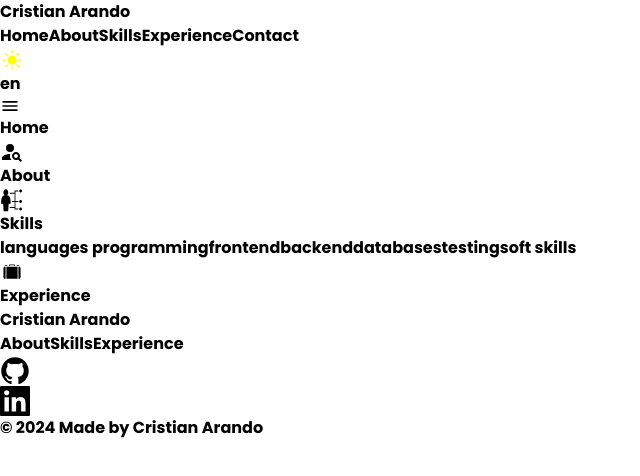
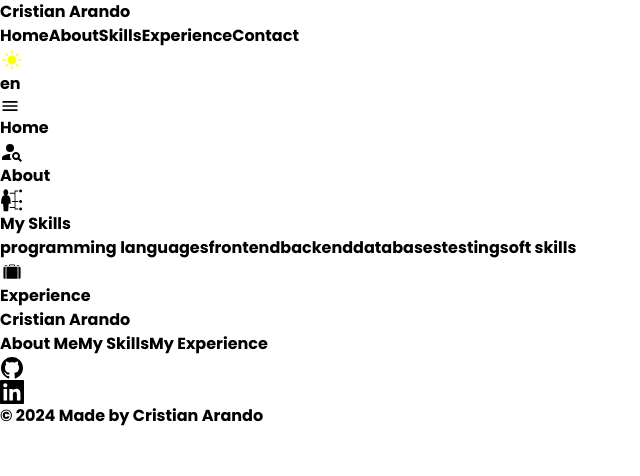
Before and after one commit to iamcristian/Portfolio, a Next.js app: page / in a window 1280 px wide. Shown: the top 476 px of the page, without its empty margins (0-640 px from the left). Built offline with nearby package versions, Linux system fonts and the light colour scheme.

Commit message:
Add Footer component and update Skills component

```diff
--- a/app/layout.tsx
+++ b/app/layout.tsx
@@ -47,8 +47,8 @@ export default function RootLayout({
         <ConfigProvider>
           <Navbar />
           {children}
+          <Footer />
         </ConfigProvider>
-        <Footer />
       </body>
     </html>
   );
--- a/components/Footer/Footer.tsx
+++ b/components/Footer/Footer.tsx
@@ -3,25 +3,37 @@
 import Link from "next/link";
 import { GrGithub, GrLinkedin } from "react-icons/gr";
 
+import esTranslations from "../../translations/es.json";
+import enTranslations from "../../translations/en.json";
+import { useAppContext } from "@/context/ConfigContext";
+
 export const Footer = () => {
+  const { language } = useAppContext();
+  const translations = language === "es" ? esTranslations : enTranslations;
+  const { footer, about, skills, experience } = translations;
+
+  const { title: aboutTitle } = about;
+  const { title: skillsTitle } = skills;
+  const { title: experienceTitle } = experience;
+  const { end } = footer;
   return (
     <footer className="flex flex-col justify-center items-center px-5 sm:px-8 md:px-[8%] xl:px-[20%] gap-5 md:gap-10 h-full py-10 bg-white text-black dark:bg-black dark:text-white transition-colors duration-1000">
-      <h3 >Cristian Arando</h3>
+      <h3>Cristian Arando</h3>
       <section className="flex gap-5 md:gap-10">
-        <Link href="#about">About</Link>
-        <Link href="#skills">Skills</Link>
-        <Link href="#projects">Experience</Link>
+        <Link href="#about">{aboutTitle}</Link>
+        <Link href="#skills">{skillsTitle}</Link>
+        <Link href="#projects">{experienceTitle}</Link>
       </section>
       <section className="flex gap-3 md:gap-6">
         <Link href="https://github.com/iamcristian" target="_blank">
-          <GrGithub size={30} />
+          <GrGithub size={"1.5rem"} />
         </Link>
         <Link href="https://www.linkedin.com/in/cristianarando" target="_blank">
-          <GrLinkedin size={30} />
+          <GrLinkedin size={"1.5rem"} />
         </Link>
       </section>
       <p className="text-center">
-        © {new Date().getFullYear()} Made by Cristian Arando
+        © {new Date().getFullYear()} {end}
       </p>
     </footer>
   );
--- a/components/Navbar/Navbar.tsx
+++ b/components/Navbar/Navbar.tsx
@@ -1,16 +1,21 @@
 "use client";
 
-import { ConfigContext } from "@/context/ConfigContext";
+import { useAppContext } from "@/context/ConfigContext";
 import Link from "next/link";
-import { useContext, useState } from "react";
+import { useState } from "react";
 import { CgClose } from "react-icons/cg";
 import { FaMoon } from "react-icons/fa";
 import { IoIosSunny } from "react-icons/io";
 import { MdMenu } from "react-icons/md";
 
+import esTranslations from "../../translations/es.json";
+import enTranslations from "../../translations/en.json";
+
 export const Navbar = () => {
-  const { theme, toggleTheme, language, toggleLanguage } =
-    useContext(ConfigContext);
+  const { theme, toggleTheme, language, toggleLanguage } = useAppContext();
+
+  const translations = language === "es" ? esTranslations : enTranslations;
+  const { home, about, contact, experience, skills } = translations.navbar;
 
   const [menuOpen, setMenuOpen] = useState(false);
 
@@ -26,19 +31,19 @@ export const Navbar = () => {
         } fixed top-12 left-0 md:static w-4/6 h-3/4 flex flex-col md:flex-row justify-center items-center gap-10 transition-transform duration-1000 md:translate-x-0 md:flex`}
       >
         <Link className="md:hover:underline" href="#home">
-          Home
+          {home}
         </Link>
         <Link className="md:hover:underline" href="#about">
-          About
+          {about}
         </Link>
         <Link className="md:hover:underline" href="#skills">
-          Skills
+          {skills}
         </Link>
         <Link className="md:hover:underline" href="#projects">
-          Experience
+          {experience}
         </Link>
         <Link className="md:hover:underline" href="#contact">
-          Contact
+          {contact}
         </Link>
       </nav>
 
@@ -57,7 +62,7 @@ export const Navbar = () => {
             onClick={toggleTheme}
           />
         )}
-        <button className="uppercase mr-5 md:mr-0" onClick={toggleLanguage}>
+        <button className="uppercase mr-5 md:mr-0 w-2" onClick={toggleLanguage}>
           {language}
         </button>
         {menuOpen ? (
--- a/components/Skills/Skills.tsx
+++ b/components/Skills/Skills.tsx
@@ -1,14 +1,21 @@
+"use client";
+
 import { TabTable } from "./TabTable";
 import { GiSkills } from "react-icons/gi";
+import esTranslations from "../../translations/es.json";
+import enTranslations from "../../translations/en.json";
+import { useAppContext } from "@/context/ConfigContext";
 
 export const Skills = () => {
+  const { language } = useAppContext();
+
+  const translations = language === "es" ? esTranslations : enTranslations;
+  const { title } = translations.skills;
+
   return (
-    <section
-      className="section-page flex flex-col justify-start"
-      id="skills"
-    >
+    <section className="section-page flex flex-col justify-start" id="skills">
       <h2 className="mb-4">
-        <GiSkills size={"1.5rem"} className="inline-block" /> Skills
+        <GiSkills size={"1.5rem"} className="inline-block" /> {title}
       </h2>
       <TabTable />
     </section>
--- a/components/Skills/TabContent.tsx
+++ b/components/Skills/TabContent.tsx
@@ -2,17 +2,17 @@
 export const LanguagesProgrammingSkills = () => {
   return (
     <div className="text-sm font-mono">
-
+      tab1
     </div>
   );
 };
 
 export const FrontendSkills = () => {
-  return <div></div>;
+  return <div>2</div>;
 };
 
 export const BackendSkills = () => {
-  return <div></div>;
+  return <div>3</div>;
 };
 
 export const DatabasesSkills = () => {
@@ -26,7 +26,6 @@ export const TestingSkills = () => {
 export const SoftSkills = () => {
   return (
     <div>
-      {/* Aquí puedes añadir iconos para habilidades blandas si lo deseas */}
     </div>
   );
 };
--- a/components/Skills/TabTable.tsx
+++ b/components/Skills/TabTable.tsx
@@ -2,11 +2,24 @@
 
 import { useState } from "react";
 import { ButtonTab } from "./ButtonTab";
-import { BackendSkills, DatabasesSkills, FrontendSkills, LanguagesProgrammingSkills, SoftSkills, TestingSkills } from "./TabContent";
+import {
+  BackendSkills,
+  DatabasesSkills,
+  FrontendSkills,
+  LanguagesProgrammingSkills,
+  SoftSkills,
+  TestingSkills,
+} from "./TabContent";
+import { useAppContext } from "@/context/ConfigContext";
 
-const tabs = ["languages programming", "frontend", "backend", "databases", "testing", "soft skills"];
+import esTranslations from "../../translations/es.json";
+import enTranslations from "../../translations/en.json";
 
 export const TabTable = () => {
+  const { language } = useAppContext();
+  const translations = language === "es" ? esTranslations : enTranslations;
+  const { tabs } = translations.skills as { tabs: string[] };
+
   const [selectedTab, setSelectedTab] = useState("languages programming");
 
   const handleTabChange = (tab: string) => {
@@ -15,17 +28,17 @@ export const TabTable = () => {
 
   const getTabContent = () => {
     switch (selectedTab) {
-      case "languages programming":
+      case tabs[0]:
         return <LanguagesProgrammingSkills />;
-      case "frontend":
+      case tabs[1]:
         return <FrontendSkills />;
-      case "backend":
+      case tabs[2]:
         return <BackendSkills />;
-      case "databases":
+      case tabs[3]:
         return <DatabasesSkills />;
-      case "testing":
+      case tabs[4]:
         return <TestingSkills />;
-      case "soft skills":
+      case tabs[5]:
         return <SoftSkills />;
       default:
         return null;
--- a/context/ConfigContext.tsx
+++ b/context/ConfigContext.tsx
@@ -1,6 +1,6 @@
 "use client";
 
-import React, { createContext, useEffect, useState } from "react";
+import React, { createContext, useContext, useState } from "react";
 
 type Theme = "light" | "dark";
 type Language = "en" | "es";
@@ -12,7 +12,7 @@ interface ConfigContextProps {
   toggleLanguage: () => void;
 }
 
-export const ConfigContext = createContext<ConfigContextProps>({
+const ConfigContext = createContext<ConfigContextProps>({
   theme: "dark",
   toggleTheme: () => {},
   language: "en",
@@ -47,3 +47,7 @@ export const ConfigProvider = ({ children }: { children: React.ReactNode }) => {
     <ConfigContext.Provider value={value}>{children}</ConfigContext.Provider>
   );
 };
+
+export const useAppContext = () => {
+  return useContext(ConfigContext);
+};
--- /dev/null
+++ b/translations/en.json
@@ -0,0 +1,46 @@
+{
+  "navbar": {
+    "home": "Home",
+    "about": "About",
+    "skills": "Skills",
+    "experience": "Experience",
+    "contact": "Contact"
+  },
+  "home": {
+    "title": "Welcome to our website",
+    "subtitle": "We are a team of professionals",
+    "button": "Learn more"
+  },
+  "about": {
+    "title": "About Me",
+    "subtitle": "We are a team of professionals",
+    "content": "Lorem ipsum dolor sit amet, consectetur adipiscing elit. Nullam auctor, nunc nec",
+    "button": "Learn more"
+  },
+  "skills": {
+    "title": "My Skills",
+    "tabs": [
+      "programming languages",
+      "frontend",
+      "backend",
+      "databases",
+      "testing",
+      "soft skills"
+    ]
+  },
+  "experience": {
+    "title": "My Experience",
+    "subtitle": "We have a wide range of projects",
+    "content": "Lorem ipsum dolor sit amet, consectetur adipiscing elit. Nullam auctor, nunc nec",
+    "button": "Learn more"
+  },
+  "contact": {
+    "title": "Contact Me",
+    "subtitle": "We are here to help you",
+    "content": "Lorem ipsum dolor sit amet, consectetur adipiscing elit. Nullam auctor, nunc nec",
+    "button": "Learn more"
+  },
+  "footer": {
+    "end": "Made by Cristian Arando"
+  }
+}
--- /dev/null
+++ b/translations/es.json
@@ -0,0 +1,46 @@
+{
+  "navbar": {
+    "home": "Inicio",
+    "about": "Acerca de",
+    "skills": "Habilidades",
+    "experience": "Experiencia",
+    "contact": "Contacto"
+  },
+  "home": {
+    "title": "Bienvenido a nuestro sitio web",
+    "subtitle": "Somos un equipo de profesionales",
+    "button": "Aprende más"
+  },
+  "about": {
+    "title": "Sobre mí",
+    "subtitle": "Somos un equipo de profesionales",
+    "content": "Lorem ipsum dolor sit amet, consectetur adipiscing elit. Nullam auctor, nunc nec",
+    "button": "Aprende más"
+  },
+  "skills": {
+    "title": "Mis habilidades",
+    "tabs": [
+      "lenguajes de programación",
+      "frontend",
+      "backend",
+      "bases de datos",
+      "pruebas",
+      "habilidades blandas"
+    ]
+  },
+  "experience": {
+    "title": "Mi experiencia",
+    "subtitle": "Tenemos una amplia gama de proyectos",
+    "content": "Lorem ipsum dolor sit amet, consectetur adipiscing elit. Nullam auctor, nunc nec",
+    "button": "Aprende más"
+  },
+  "contact": {
+    "title": "Contáctame",
+    "subtitle": "Estamos aquí para ayudarte",
+    "content": "Lorem ipsum dolor sit amet, consectetur adipiscing elit. Nullam auctor, nunc nec",
+    "button": "Aprende más"
+  },
+  "footer": {
+    "end": "Hecho por Cristian Arando"
+  }
+}
```
